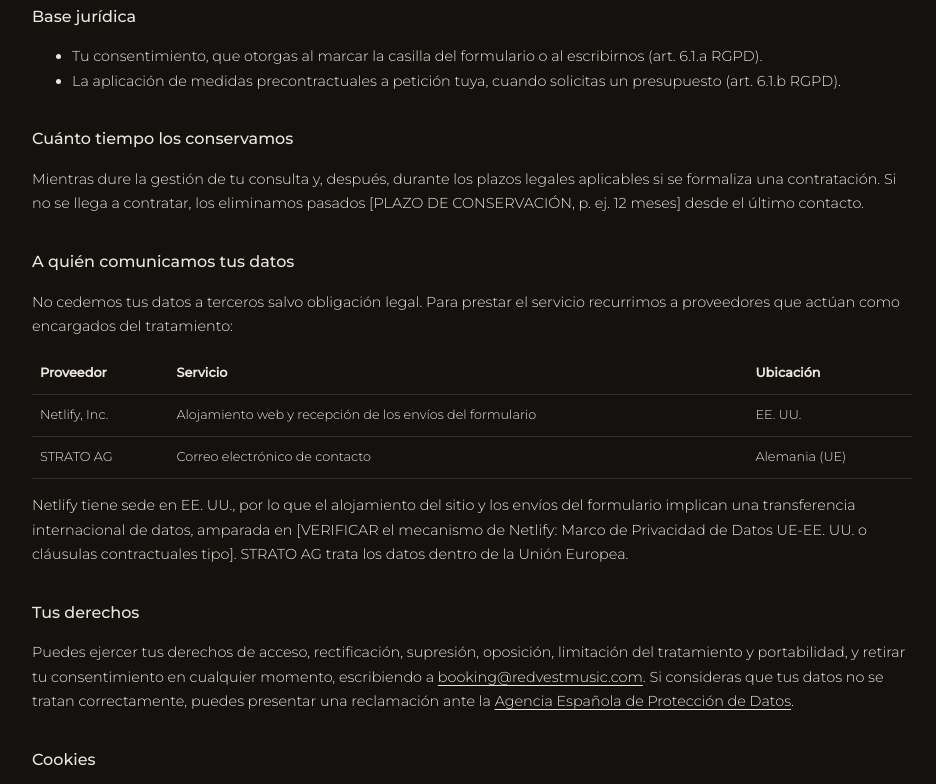
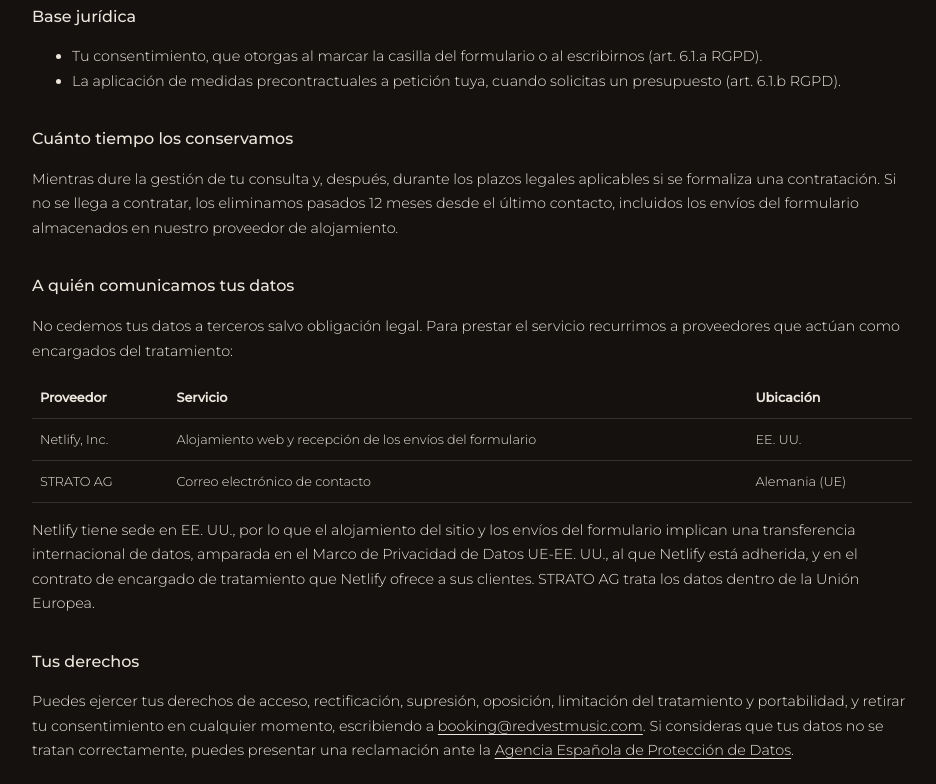
Before and after one commit to tonymartin-dev/redvest, a plain HTML site: page privacidad/index.html in a window 1280 px wide. Shown: the part 556-1340 px from the top of the page, without its empty margins (168-1104 px from the left). Drawn offline with Linux system fonts and the light colour scheme.

Commit message:
feat: set 12-month retention and Netlify transfer basis in privacy policy
Co-Authored-By: Claude Sonnet 5.5 <noreply@anthropic.com>

```diff
--- a/privacidad/index.html
+++ b/privacidad/index.html
@@ -35,7 +35,7 @@
     </ul>
 
     <h2>Cuánto tiempo los conservamos</h2>
-    <p>Mientras dure la gestión de tu consulta y, después, durante los plazos legales aplicables si se formaliza una contratación. Si no se llega a contratar, los eliminamos pasados [PLAZO DE CONSERVACIÓN, p. ej. 12 meses] desde el último contacto.</p>
+    <p>Mientras dure la gestión de tu consulta y, después, durante los plazos legales aplicables si se formaliza una contratación. Si no se llega a contratar, los eliminamos pasados 12 meses desde el último contacto, incluidos los envíos del formulario almacenados en nuestro proveedor de alojamiento.</p>
 
     <h2>A quién comunicamos tus datos</h2>
     <p>No cedemos tus datos a terceros salvo obligación legal. Para prestar el servicio recurrimos a proveedores que actúan como encargados del tratamiento:</p>
@@ -50,7 +50,7 @@
       </tbody>
     </table>
     </div>
-    <p>Netlify tiene sede en EE. UU., por lo que el alojamiento del sitio y los envíos del formulario implican una transferencia internacional de datos, amparada en [VERIFICAR el mecanismo de Netlify: Marco de Privacidad de Datos UE-EE. UU. o cláusulas contractuales tipo]. STRATO AG trata los datos dentro de la Unión Europea.</p>
+    <p>Netlify tiene sede en EE. UU., por lo que el alojamiento del sitio y los envíos del formulario implican una transferencia internacional de datos, amparada en el Marco de Privacidad de Datos UE-EE. UU., al que Netlify está adherida, y en el contrato de encargado de tratamiento que Netlify ofrece a sus clientes. STRATO AG trata los datos dentro de la Unión Europea.</p>
 
     <h2>Tus derechos</h2>
     <p>Puedes ejercer tus derechos de acceso, rectificación, supresión, oposición, limitación del tratamiento y portabilidad, y retirar tu consentimiento en cualquier momento, escribiendo a <a href="mailto:booking@redvestmusic.com">booking@redvestmusic.com</a>. Si consideras que tus datos no se tratan correctamente, puedes presentar una reclamación ante la <a href="https://www.aepd.es" rel="noopener">Agencia Española de Protección de Datos</a>.</p>
```
